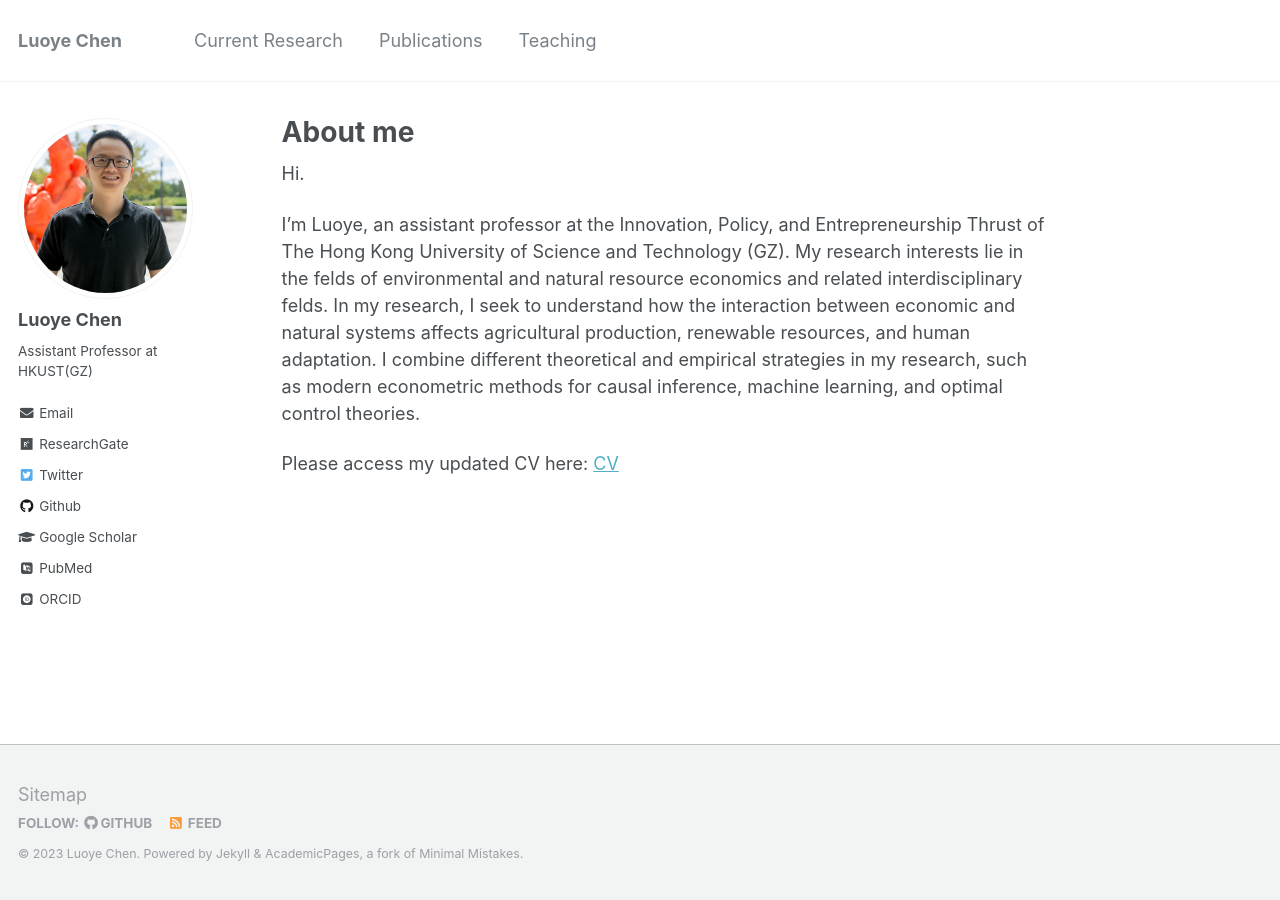
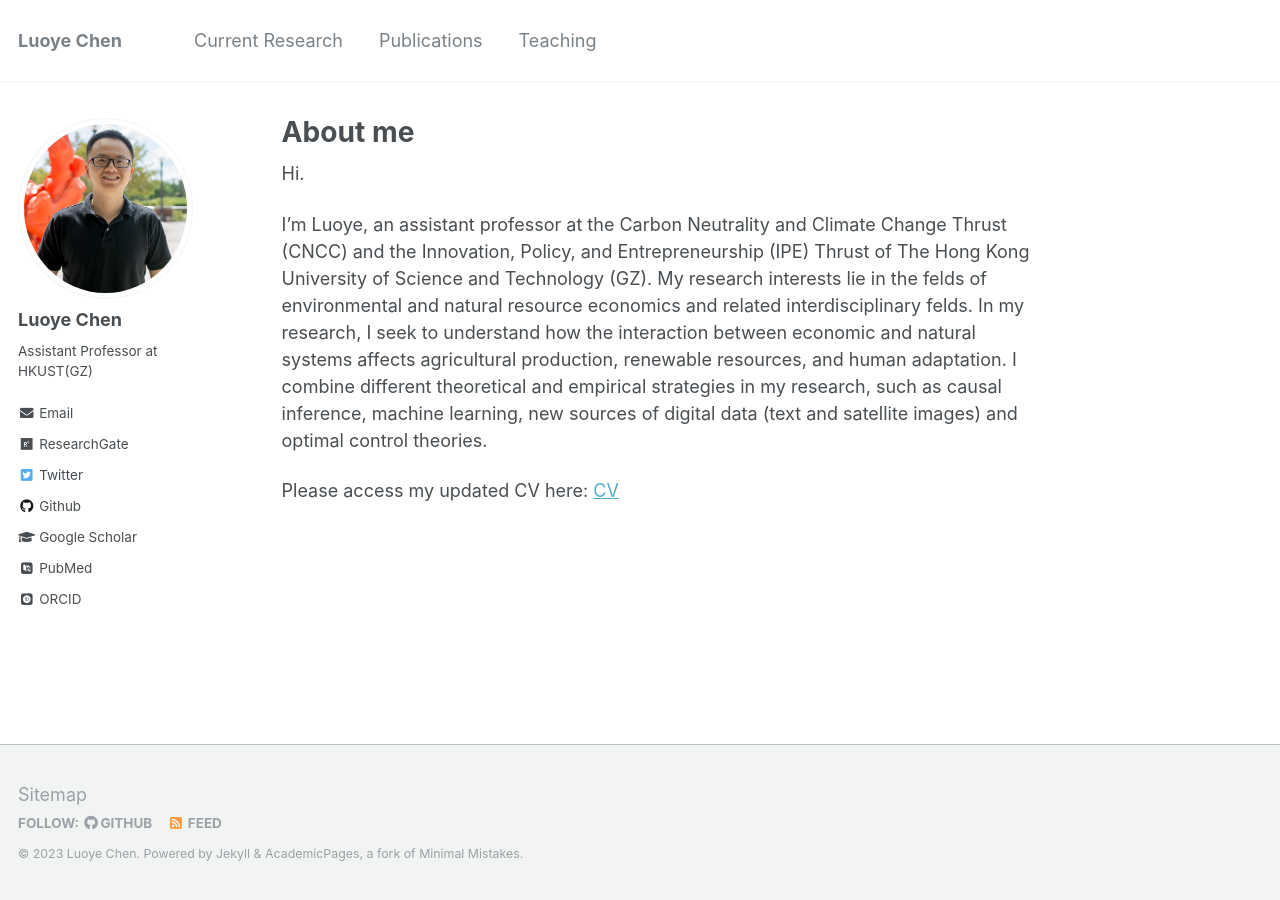
Before and after one commit to luoyec/luoyec.github.io, a Jekyll site: the page built from _pages/about.md, in a window 1280 px wide. Built offline with Jekyll 4.4.1, drawn with Linux system fonts in a browser that asks for light colours; some web fonts are replaced.

Commit message:
Update about.md

```diff
--- a/_pages/about.md
+++ b/_pages/about.md
@@ -10,6 +10,6 @@ redirect_from:
 
 Hi.
 
-I'm Luoye, an assistant professor at the Innovation, Policy, and Entrepreneurship Thrust of The Hong Kong University of Science and Technology (GZ). My research interests lie in the felds of environmental and natural resource economics and related interdisciplinary felds. In my research, I seek to understand how the interaction between economic and natural systems affects agricultural production, renewable resources, and human adaptation. I combine different theoretical and empirical strategies in my research, such as modern econometric methods for causal inference, machine learning, and optimal control theories.
+I'm Luoye, an assistant professor at the Carbon Neutrality and Climate Change Thrust (CNCC) and the Innovation, Policy, and Entrepreneurship (IPE) Thrust of The Hong Kong University of Science and Technology (GZ). My research interests lie in the felds of environmental and natural resource economics and related interdisciplinary felds. In my research, I seek to understand how the interaction between economic and natural systems affects agricultural production, renewable resources, and human adaptation. I combine different theoretical and empirical strategies in my research, such as causal inference, machine learning, new sources of digital data (text and satellite images) and optimal control theories.
 
-Please access my updated CV here: [CV](../files/CV_LuoyeChen_Mar2023.pdf)
+Please access my updated CV here: [CV](../files/CV_LuoyeChen_May2023.pdf)
```
